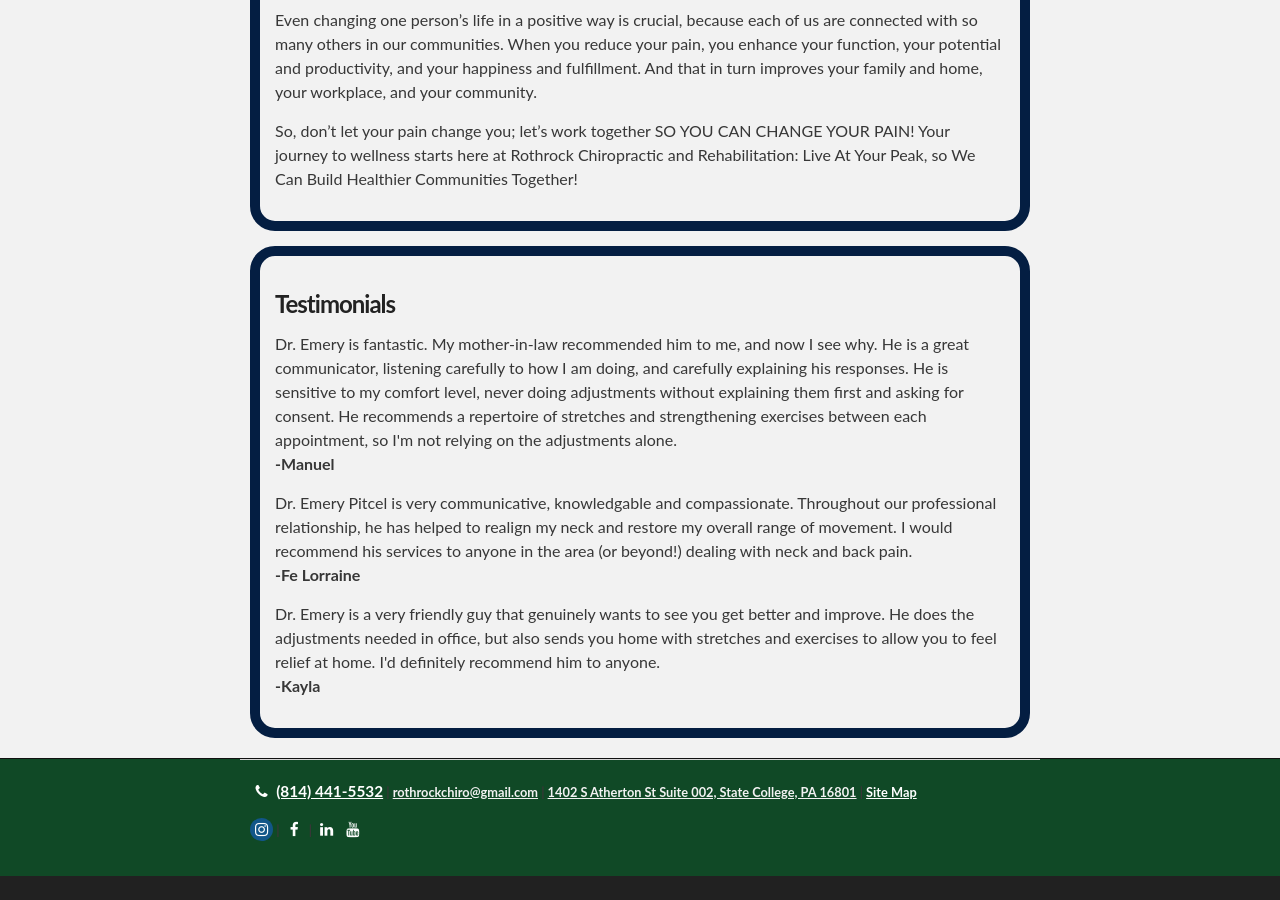
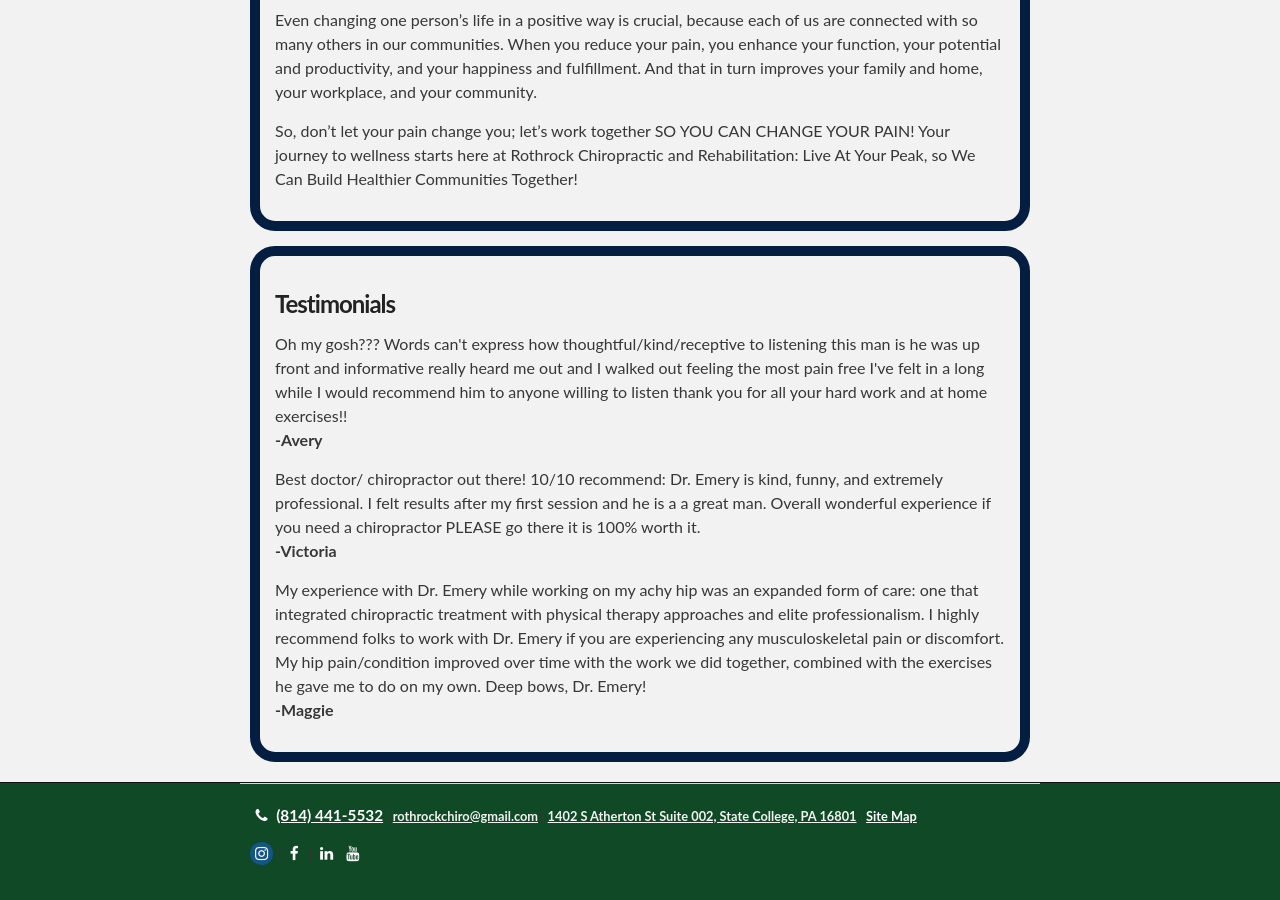
Before and after one commit to evpitcel/evpitcel.github.io, a Jekyll site: the page built from index.html, in a window 1280 px wide and 900 px high, scrolled down 1350 px. Built offline with Jekyll 4.4.1, drawn with Linux system fonts in a browser that asks for light colours; before the commit the page ends 2226 px from its top, so only the background shows below that; some of the changed text lies outside the part shown.

Commit message:
Update index.html
update time!

```diff
--- a/index.html
+++ b/index.html
@@ -133,14 +133,14 @@ layout: default
 
 <div class="about-box">
 <p><h3>Testimonials</h3>
-<p>Dr. Emery is fantastic. My mother-in-law recommended him to me, and now I see why. He is a great communicator, listening carefully to how I am doing, and carefully explaining his responses. He is sensitive to my comfort level, never doing adjustments without explaining them first and asking for consent. He recommends a repertoire of stretches and strengthening exercises between each appointment, so I'm not relying on the adjustments alone.
-<br> <b>-Manuel</b>
+<p>Oh my gosh??? Words can't express how thoughtful/kind/receptive to listening this man is he was up front and informative really heard me out and I walked out feeling the most pain free I've felt in a long while I would recommend him to anyone willing to listen thank you for all your hard work and at home exercises!!
+<br> <b>-Avery</b>
 
-<p>Dr. Emery Pitcel is very communicative, knowledgable and compassionate. Throughout our professional relationship, he has helped to realign my neck and restore my overall range of movement. I would recommend his services to anyone in the area (or beyond!) dealing with neck and back pain.
-<br> <b>-Fe Lorraine</b>
+<p>Best doctor/ chiropractor out there! 10/10 recommend: Dr. Emery is kind, funny, and extremely professional. I felt results after my first session and he is a a great man. Overall wonderful experience if you need a chiropractor PLEASE go there it is 100% worth it.
+<br> <b>-Victoria</b>
 
-<p>Dr. Emery is a very friendly guy that genuinely wants to see you get better and improve. He does the adjustments needed in office, but also sends you home with stretches and exercises to allow you to feel relief at home. I'd definitely recommend him to anyone.
-<br> <b>-Kayla</b>
+<p>My experience with Dr. Emery while working on my achy hip was an expanded form of care: one that integrated chiropractic treatment with physical therapy approaches and elite professionalism. I highly recommend folks to work with Dr. Emery if you are experiencing any musculoskeletal pain or discomfort. My hip pain/condition improved over time with the work we did together, combined with the exercises he gave me to do on my own. Deep bows, Dr. Emery!
+<br> <b>-Maggie</b>
 
 </div>
 
```
Also changed, not shown: other parts of index.html (+1 -1 lines).
